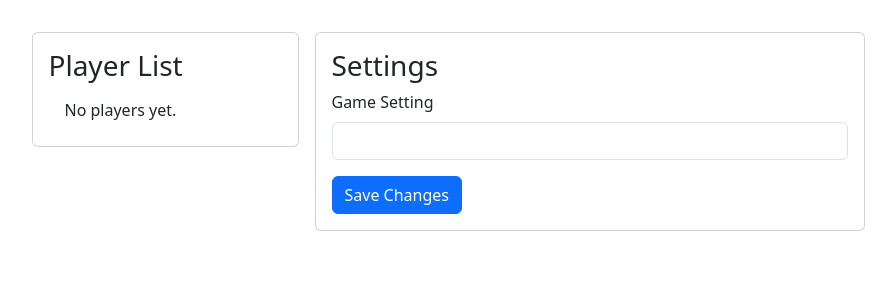
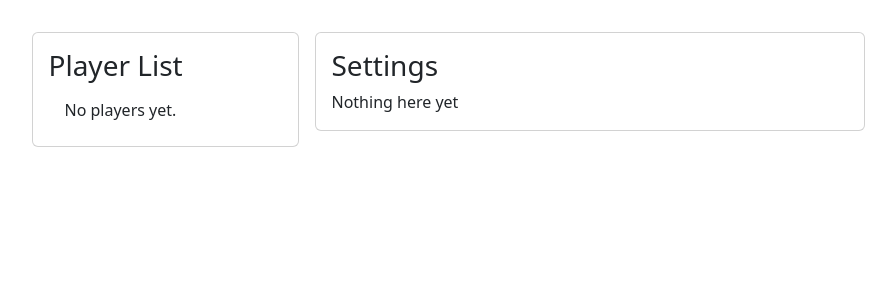
Before and after one commit to HSBI-Lerngruppe-Bres/WebTechnologienHausarbeit, a Flask app: page /game/lobby/1 in a window 1280 px wide. Shown: the part 58-358 px from the top of the page, without its empty margins (192-1088 px from the left). Run offline with Flask 3, Linux system fonts and the light colour scheme; the visitor is signed in with stand-in values (Sample User, id 1); parts of the project's set-up code (start-up, migrations or seed data) failed here and were passed over.

Commit message:
feat: removed Game Settings Form

```diff
--- a/bruno/sites/game.py
+++ b/bruno/sites/game.py
@@ -1,7 +1,7 @@
 from flask import Blueprint, redirect, url_for, render_template, current_app
 from flask_login import login_required
 from hashids import Hashids
-
+from bruno.forms.game import GameSettingsForm
 site = Blueprint("game", __name__,
                  template_folder="templates/game", url_prefix="/game")
 
@@ -25,4 +25,4 @@ def lobby(hashed_game_id):
     game_id = hashids.decode(hashed_game_id)
     # Logic to add the current user to the game's players
     # Redirect to the game page or display some confirmation message
-    return render_template("lobby.html")
+    return render_template("lobby.html", hashed_game_id=hashed_game_id)
--- a/bruno/sites/templates/game/lobby.html
+++ b/bruno/sites/templates/game/lobby.html
@@ -24,13 +24,8 @@
             <div class="card">
                 <div class="card-body">
                     <h3 class="card-title">Settings</h3>
-                    <form action="#" method="post">
-                        <div class="mb-3">
-                            <label for="gameSetting" class="form-label">Game Setting</label>
-                            <input type="text" class="form-control" id="gameSetting" name="gameSetting">
-                        </div>
-                        <button type="submit" class="btn btn-primary">Save Changes</button>
-                    </form>
+                    <div>Nothing here yet</div>
+                    <!-- Game settings form stuff-->
                 </div>
             </div>
         </div>
```
